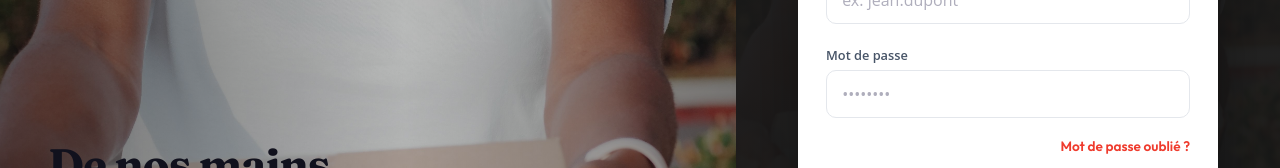
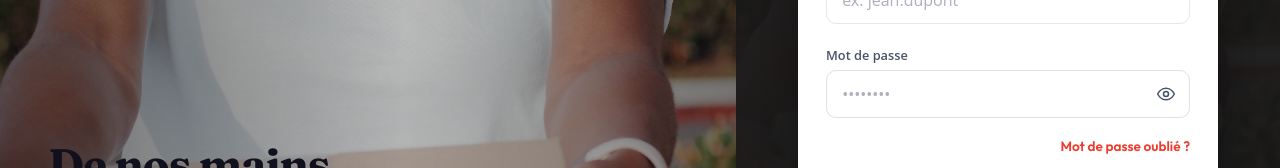
Before and after one commit to NomenaHao/Courier-front, a Vue app: page / in a window 1280 px wide. Shown: the part 435-603 px from the top of the page. Built offline with nearby package versions, Linux system fonts and the light colour scheme; no server answers.

Commit message:
Fix login

```diff
--- /dev/null
+++ b/src/components/PasswordField.vue
@@ -0,0 +1,107 @@
+<template>
+  <span class="wrap">
+    <input
+      :value="modelValue"
+      :type="visible ? 'text' : 'password'"
+      :placeholder="placeholder"
+      :autocomplete="autocomplete"
+      :required="required"
+      :minlength="minlength || undefined"
+      @input="emit('update:modelValue', $event.target.value)"
+    />
+    <button
+      type="button"
+      class="eye"
+      :aria-label="visible ? 'Masquer le mot de passe' : 'Afficher le mot de passe'"
+      :aria-pressed="visible"
+      @click="visible = !visible"
+    >
+      <svg v-if="visible" viewBox="0 0 24 24" aria-hidden="true">
+        <path
+          d="M3 3l18 18M10.5 10.7A3 3 0 0 0 12 15a3 3 0 0 0 2.3-.9M9.9 5.2A10.8 10.8 0 0 1 12 5c5.5 0 9.5 4.2 11 7-0.6 1.1-1.5 2.3-2.6 3.4M6.1 6.3C4.2 7.6 2.8 9.3 1 12c1.5 2.8 5.5 7 11 7 1.6 0 3.1-.3 4.4-.9"
+          fill="none"
+          stroke="currentColor"
+          stroke-width="1.8"
+          stroke-linecap="round"
+          stroke-linejoin="round"
+        />
+      </svg>
+      <svg v-else viewBox="0 0 24 24" aria-hidden="true">
+        <path
+          d="M2 12s3.5-7 10-7 10 7 10 7-3.5 7-10 7S2 12 2 12z"
+          fill="none"
+          stroke="currentColor"
+          stroke-width="1.8"
+          stroke-linejoin="round"
+        />
+        <circle cx="12" cy="12" r="3" fill="none" stroke="currentColor" stroke-width="1.8" />
+      </svg>
+    </button>
+  </span>
+</template>
+
+<script setup>
+import { ref } from 'vue'
+
+defineProps({
+  modelValue: { type: String, default: '' },
+  placeholder: { type: String, default: '' },
+  autocomplete: { type: String, default: 'current-password' },
+  required: { type: Boolean, default: false },
+  minlength: { type: [String, Number], default: undefined },
+})
+
+const emit = defineEmits(['update:modelValue'])
+const visible = ref(false)
+</script>
+
+<style scoped>
+.wrap {
+  position: relative;
+  display: block;
+  width: 100%;
+}
+
+.wrap input {
+  width: 100%;
+  height: 48px;
+  padding: 0 2.75rem 0 0.95rem;
+  border: 1px solid #e4e0d8;
+  border-radius: 10px;
+  background: #fff;
+  font-family: inherit;
+  font-size: 16px;
+  color: #101828;
+  outline: none;
+}
+
+.wrap input:focus {
+  border-color: #f95c19;
+  box-shadow: 0 0 0 3px rgba(249, 92, 25, 0.14);
+}
+
+.eye {
+  position: absolute;
+  top: 50%;
+  right: 0.35rem;
+  transform: translateY(-50%);
+  display: grid;
+  place-items: center;
+  width: 36px;
+  height: 36px;
+  padding: 0;
+  border: none;
+  background: none;
+  color: #475467;
+  cursor: pointer;
+}
+
+.eye:hover {
+  color: #101828;
+}
+
+.eye svg {
+  width: 20px;
+  height: 20px;
+}
+</style>
--- a/src/components/admin/UserEditDialog.vue
+++ b/src/components/admin/UserEditDialog.vue
@@ -27,9 +27,8 @@
         </label>
         <label class="field">
           <span>Nouveau mot de passe (optionnel)</span>
-          <input
+          <PasswordField
             v-model="form.password"
-            type="password"
             autocomplete="new-password"
             minlength="6"
             placeholder="Min. 6 caractères"
@@ -50,6 +49,7 @@
 <script setup>
 import { reactive, ref, watch } from 'vue'
 import { authService } from '@/services/ordersservices'
+import PasswordField from '@/components/PasswordField.vue'
 
 const props = defineProps({
   open: { type: Boolean, default: false },
--- a/src/views/admin/AdminUsers.vue
+++ b/src/views/admin/AdminUsers.vue
@@ -8,6 +8,7 @@
       <table v-else>
         <thead>
           <tr>
+            <th></th>
             <th>Nom</th>
             <th>Téléphone</th>
             <th>Email</th>
@@ -17,6 +18,13 @@
         </thead>
         <tbody>
           <tr v-for="u in users" :key="u.id">
+            <td>
+              <img
+                class="avatar"
+                :src="`https://api.dicebear.com/10.x/lorelei/svg?seed=${encodeURIComponent(u.username)}`"
+                alt=""
+              />
+            </td>
             <td>{{ u.username }}</td>
             <td>{{ u.phone || '—' }}</td>
             <td>{{ u.email || '—' }}</td>
@@ -157,4 +165,12 @@ th {
 .link-btn.danger {
   color: #b42318;
 }
+
+.avatar {
+  width: 36px;
+  height: 36px;
+  border-radius: 8px;
+  object-fit: cover;
+  display: block;
+}
 </style>
--- a/src/views/login/Login.vue
+++ b/src/views/login/Login.vue
@@ -15,13 +15,7 @@
     <div class="auth-shell">
       <div class="auth-card">
         <header class="auth-brand-row">
-          <img
-            v-if="logoOk"
-            src="@/assets/img/gallery/logo.png"
-            alt=""
-            class="brand-logo"
-            @error="logoOk = false"
-          />
+          <img v-if="logoOk" src="@/assets/img/gallery/logo.png" alt="" class="brand-logo" @error="logoOk = false" />
           <span v-else class="brand-wordmark">Quick<span class="dot">.</span></span>
         </header>
 
@@ -36,37 +30,19 @@
           </div>
           <!-- <p class="carousel-caption">{{ slides[activeSlide].text }}</p> -->
           <div class="carousel-dots" role="tablist" aria-label="Points forts">
-            <button
-              v-for="(slide, index) in slides"
-              :key="slide.text"
-              type="button"
-              class="dot-btn"
-              :class="{ active: activeSlide === index }"
-              :aria-selected="activeSlide === index"
-              @click="activeSlide = index"
-            />
+            <button v-for="(slide, index) in slides" :key="slide.text" type="button" class="dot-btn"
+              :class="{ active: activeSlide === index }" :aria-selected="activeSlide === index"
+              @click="activeSlide = index" />
           </div>
         </div>
 
         <div class="auth-tabs" role="tablist">
-          <button
-            type="button"
-            role="tab"
-            class="auth-tab"
-            :class="{ active: isLogin }"
-            :aria-selected="isLogin"
-            @click="isLogin = true"
-          >
+          <button type="button" role="tab" class="auth-tab" :class="{ active: isLogin }" :aria-selected="isLogin"
+            @click="isLogin = true">
             Connexion
           </button>
-          <button
-            type="button"
-            role="tab"
-            class="auth-tab"
-            :class="{ active: !isLogin }"
-            :aria-selected="!isLogin"
-            @click="isLogin = false"
-          >
+          <button type="button" role="tab" class="auth-tab" :class="{ active: !isLogin }" :aria-selected="!isLogin"
+            @click="isLogin = false">
             Inscription
           </button>
           <span class="auth-tab-indicator" :class="{ right: !isLogin }"></span>
@@ -75,32 +51,17 @@
         <p v-if="feedback" class="auth-feedback" :class="feedbackType">{{ feedback }}</p>
 
         <Transition name="auth-fade" mode="out-in">
-          <form
-            v-if="isLogin"
-            key="login"
-            class="auth-form"
-            @submit.prevent="handleLogin"
-          >
+          <form v-if="isLogin" key="login" class="auth-form" @submit.prevent="handleLogin">
             <label class="field">
               <span>Nom d'utilisateur</span>
-              <input
-                v-model="loginForm.username"
-                type="text"
-                autocomplete="username"
-                placeholder="ex. jean.dupont"
-                required
-              />
+              <input v-model="loginForm.username" type="text" autocomplete="username" placeholder="ex. jean.dupont"
+                required />
             </label>
 
             <label class="field">
               <span>Mot de passe</span>
-              <input
-                v-model="loginForm.password"
-                type="password"
-                autocomplete="current-password"
-                placeholder="••••••••"
-                required
-              />
+              <PasswordField v-model="loginForm.password" autocomplete="current-password" placeholder="••••••••"
+                required />
             </label>
 
             <div class="field-meta">
@@ -113,53 +74,23 @@
             </button>
           </form>
 
-          <form
-            v-else
-            key="signup"
-            class="auth-form"
-            @submit.prevent="handleSignup"
-          >
+          <form v-else key="signup" class="auth-form" @submit.prevent="handleSignup">
             <label class="field">
               <span>Nom d'utilisateur</span>
-              <input
-                v-model="signupForm.username"
-                type="text"
-                autocomplete="username"
-                placeholder="Choisissez un identifiant"
-                required
-              />
+              <input v-model="signupForm.username" type="text" autocomplete="username"
+                placeholder="Choisissez un identifiant" required />
             </label>
 
             <label class="field">
               <span>Mot de passe</span>
-              <input
-                v-model="signupForm.password"
-                type="password"
-                autocomplete="new-password"
-                placeholder="••••••••"
-                required
-              />
+              <PasswordField v-model="signupForm.password" autocomplete="new-password" placeholder="••••••••" required />
             </label>
 
             <label class="field">
               <span>Confirmer le mot de passe</span>
-              <input
-                v-model="signupForm.confirmPassword"
-                type="password"
-                autocomplete="new-password"
-                placeholder="••••••••"
-                required
-              />
+              <PasswordField v-model="signupForm.confirmPassword" autocomplete="new-password" placeholder="••••••••" required />
             </label>
 
-            <label class="field">
-              <span>Rôle</span>
-              <select v-model="signupForm.role" required>
-                <option disabled value="">Choisir un rôle</option>
-                <option value="client">Client</option>
-                <option value="livreur">Livreur</option>
-              </select>
-            </label>
 
             <button class="submit-btn" type="submit" :disabled="loading">
               <span v-if="!loading">Créer mon compte</span>
@@ -191,6 +122,7 @@ import { useWebSocket } from '@/composables/useWebSocket'
 import iconTrack from '@/assets/img/icons/services-1.svg'
 import iconNearby from '@/assets/img/icons/services-2.svg'
 import iconOrder from '@/assets/img/icons/services-3.svg'
+import PasswordField from '@/components/PasswordField.vue'
 
 const router = useRouter()
 const { connect, disconnect } = useWebSocket()
@@ -229,7 +161,7 @@ const signupForm = ref({
   username: '',
   password: '',
   confirmPassword: '',
-  role: '',
+  role: 'client',
 })
 
 const handleLogin = async () => {
@@ -278,7 +210,7 @@ const handleSignup = async () => {
     })
     isLogin.value = true
     loginForm.value.username = username
-    signupForm.value = { username: '', password: '', confirmPassword: '', role: '' }
+    signupForm.value = { username: '', password: '', confirmPassword: '', role: 'client' }
     feedbackType.value = 'success'
     feedback.value = 'Compte créé. Vous pouvez vous connecter.'
     loading.value = false
@@ -344,12 +276,10 @@ const handleSignup = async () => {
 .hero-shade {
   position: absolute;
   inset: 0;
-  background: linear-gradient(
-    90deg,
-    rgba(0, 0, 0, 0.55) 0%,
-    rgba(0, 0, 0, 0.25) 55%,
-    rgba(0, 0, 0, 0.45) 100%
-  );
+  background: linear-gradient(90deg,
+      rgba(0, 0, 0, 0.55) 0%,
+      rgba(0, 0, 0, 0.25) 55%,
+      rgba(0, 0, 0, 0.45) 100%);
 }
 
 .hero-copy {
@@ -697,6 +627,7 @@ const handleSignup = async () => {
     opacity: 0;
     transform: translateY(12px);
   }
+
   to {
     opacity: 1;
     transform: none;
```
Also changed, not shown: src/views/admin/AdminDeliverers.vue (+18 -1 lines), src/views/deliver_list/Deliverer.vue (+24 -11 lines), src/views/home/layouts/Navbar.vue (+9 -12 lines), src/views/user_profile/Profile.vue (+6 -10 lines).
